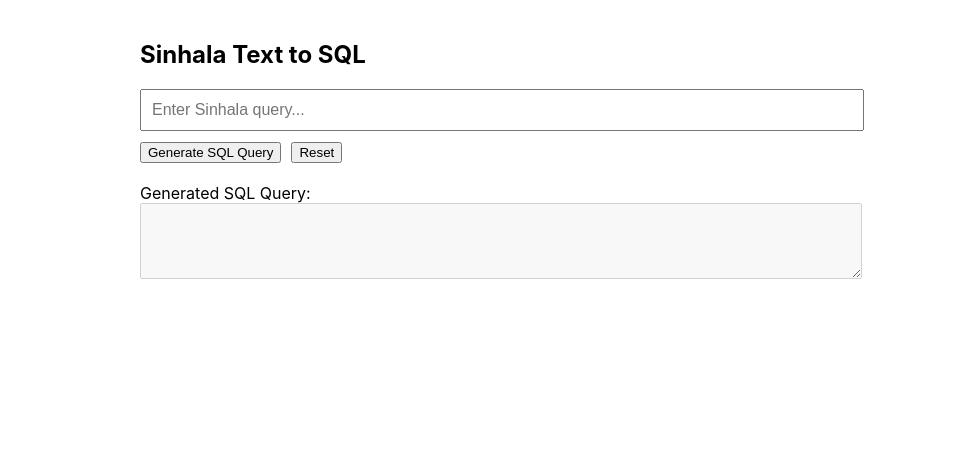
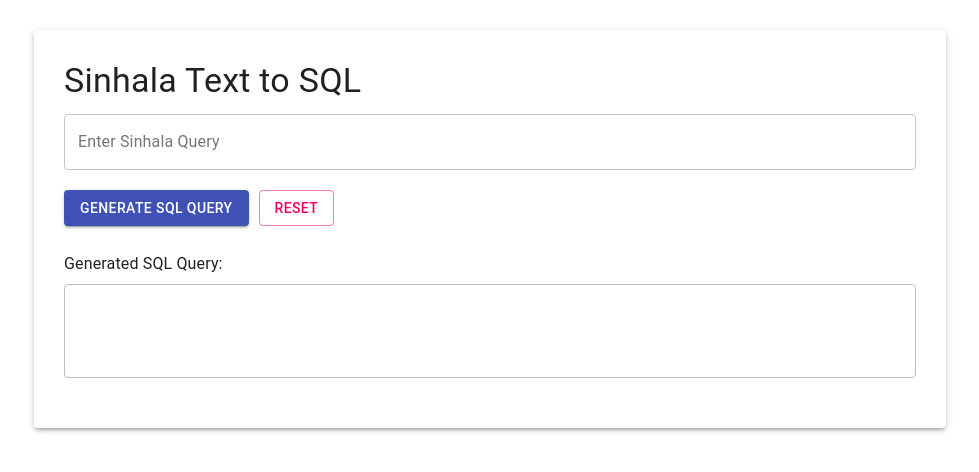
Before and after one commit to MahdiRe/snlidb_v2-ui, a React (Create React App) app: page / in a window 1280 px wide. Shown: the top 472 px of the page, without its empty margins (150-1129 px from the left). Built offline with nearby package versions, Linux system fonts and the light colour scheme.

Commit message:
Basic UI stylings added

```diff
--- a/package.json
+++ b/package.json
@@ -3,6 +3,8 @@
   "version": "0.1.0",
   "private": true,
   "dependencies": {
+    "@material-ui/core": "^4.12.4",
+    "@material-ui/icons": "^4.11.3",
     "@testing-library/jest-dom": "^5.11.4",
     "@testing-library/react": "^11.1.0",
     "@testing-library/user-event": "^12.1.10",
--- a/src/App.js
+++ b/src/App.js
@@ -1,5 +1,19 @@
 import React, { useState } from "react";
 import axios from "axios";
+import {
+  Container,
+  TextField,
+  Button,
+  Typography,
+  Paper,
+  Table,
+  TableBody,
+  TableCell,
+  TableContainer,
+  TableHead,
+  TableRow,
+  Box,
+} from "@material-ui/core";
 
 const App = () => {
   const [inputQuery, setInputQuery] = useState("");
@@ -30,86 +44,87 @@ const App = () => {
   };
 
   return (
-    <div style={{ maxWidth: "700px", margin: "0 auto", padding: "20px" }}>
-      <h2>Sinhala Text to SQL</h2>
+    <Container maxWidth="md" style={{ marginTop: "30px" }}>
+      <Paper elevation={3} style={{ padding: "30px" }}>
+        <Typography variant="h4" gutterBottom>
+          Sinhala Text to SQL
+        </Typography>
 
         {/* Input */}
-      <input
-        type="text"
-        placeholder="Enter Sinhala query..."
+        <TextField
+          fullWidth
+          variant="outlined"
+          label="Enter Sinhala Query"
           value={inputQuery}
           onChange={(e) => setInputQuery(e.target.value)}
-        style={{
-          width: "100%",
-          padding: "10px",
-          marginBottom: "10px",
-          fontSize: "16px",
-        }}
+          style={{ marginBottom: "20px" }}
         />
 
         {/* Buttons */}
-      <div style={{ marginBottom: "20px" }}>
-        <button onClick={handleGenerate} style={{ marginRight: "10px" }}>
+        <Box display="flex" justifyContent="flex-start" mb={3}>
+          <Button
+            variant="contained"
+            color="primary"
+            onClick={handleGenerate}
+            style={{ marginRight: "10px" }}
+          >
             Generate SQL Query
-        </button>
-        <button onClick={handleReset}>Reset</button>
-      </div>
+          </Button>
+          <Button variant="outlined" color="secondary" onClick={handleReset}>
+            Reset
+          </Button>
+        </Box>
 
         {/* Output SQL */}
-      <div>
-        <label>Generated SQL Query:</label>
-        <textarea
+        <Typography variant="subtitle1" gutterBottom>
+          Generated SQL Query:
+        </Typography>
+        <TextField
+          fullWidth
+          variant="outlined"
           value={sqlQuery}
           disabled
+          multiline
           rows={3}
-          style={{ width: "100%", padding: "10px", fontSize: "16px" }}
+          style={{ marginBottom: "20px" }}
         />
-      </div>
 
         {/* Intent */}
         {intent && (
-        <div style={{ marginTop: "15px" }}>
-          <strong>SQL Intent:</strong> {intent}
-        </div>
+          <Box mb={3}>
+            <Typography variant="h6">SQL Intent:</Typography>
+            <Typography color="primary">{intent}</Typography>
+          </Box>
         )}
 
         {/* Entities Table */}
         {entities.length > 0 && (
-        <div style={{ marginTop: "20px" }}>
-          <h4>Sinhala Root Word & NER</h4>
-          <table
-            style={{
-              borderCollapse: "collapse",
-              border: "1px solid black",
-              width: "100%",
-            }}
-          >
-            <thead>
-              <tr>
-                <th style={{ border: "1px solid black", padding: "8px" }}>
-                  Sinhala Root Word
-                </th>
-                <th style={{ border: "1px solid black", padding: "8px" }}>
-                  NER Label
-                </th>
-              </tr>
-            </thead>
-            <tbody>
+          <div>
+            <Typography variant="h6" gutterBottom>
+              Sinhala Root Word & NER
+            </Typography>
+            <TableContainer component={Paper}>
+              <Table>
+                <TableHead>
+                  <TableRow>
+                    <TableCell><strong>Sinhala Root Word</strong></TableCell>
+                    <TableCell><strong>NER Label</strong></TableCell>
+                  </TableRow>
+                </TableHead>
+                <TableBody>
                   {entities.map((entity, index) => (
-                <tr key={index}>
-                  <td style={{ border: "1px solid black", padding: "8px" }}>
-                    {entity.text}
-                  </td>
-                  <td style={{ border: "1px solid black", padding: "8px" }}>
-                    {entity.label}
-                  </td>
-                </tr>
+                    <TableRow key={index}>
+                      <TableCell>{entity.text}</TableCell>
+                      <TableCell>{entity.label}</TableCell>
+                    </TableRow>
                   ))}
-            </tbody>
-          </table>
+                </TableBody>
+              </Table>
+            </TableContainer>
           </div>
         )}
-    </div>
+      </Paper>
+    </Container>
   );
 };
 
```
Also changed, not shown: 2 other files (tests, documents, lock files or other folders). Lines whose indentation alone changed are shown as unchanged.
